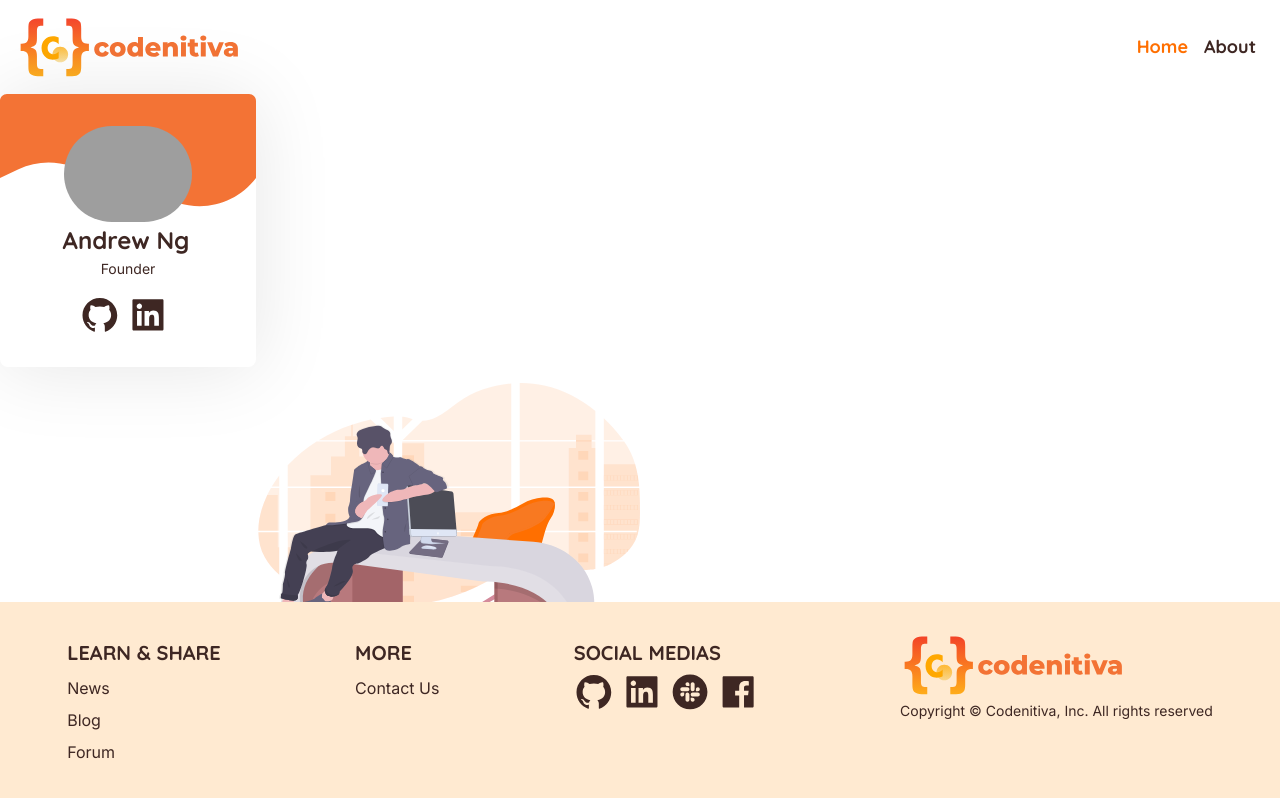
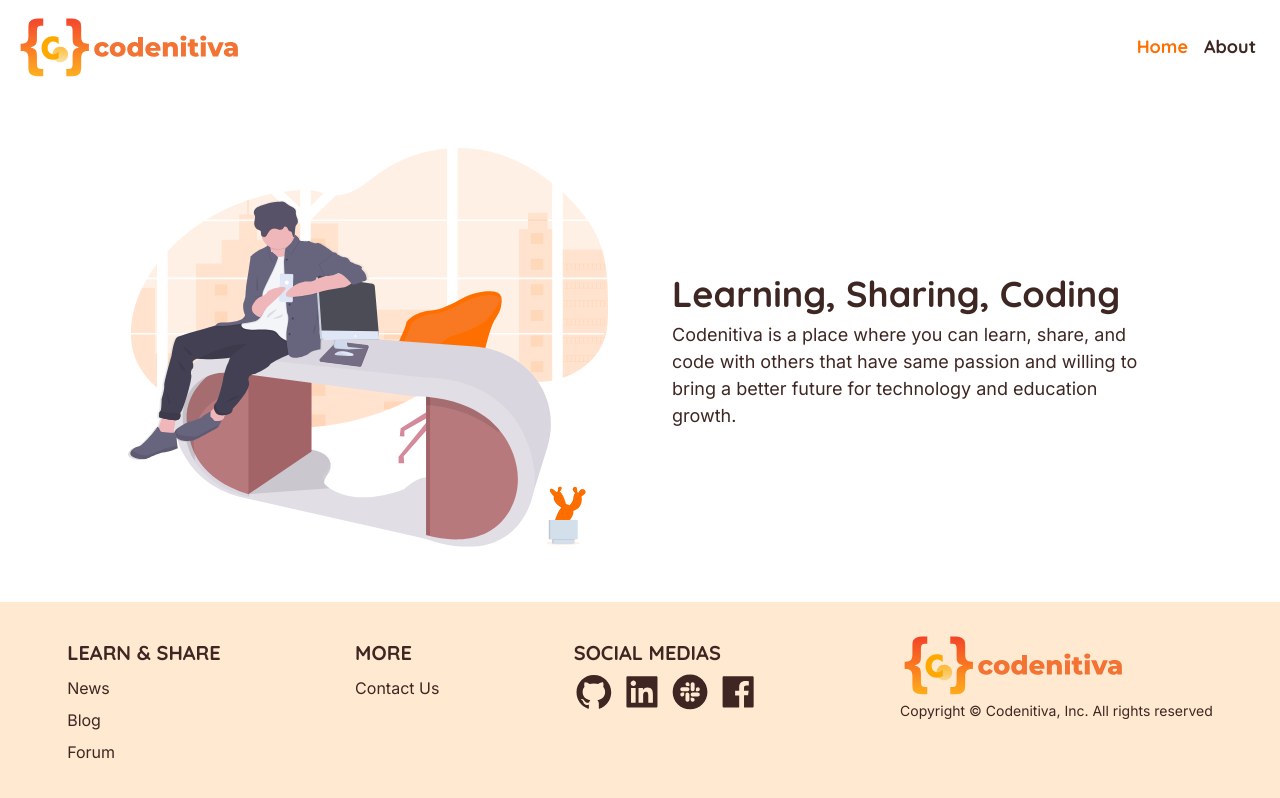
Before and after one commit to codenitiva/codenitiva-website, a React (Create React App) app: page / in a window 1280 px wide. Built offline with nearby package versions, Linux system fonts and the light colour scheme; grey boxes are pictures that could not be loaded.

Commit message:
Fix screen layouts

```diff
--- a/src/App.tsx
+++ b/src/App.tsx
@@ -2,7 +2,6 @@ import React from 'react';
 import Footer from "./components/Footer/Footer";
 import NavBar from './components/NavBar/NavBar';
 import Home from './pages/Home/Home';
-import Card from "./components/Card/Card";
 
 import { BrowserRouter, Route, Switch } from 'react-router-dom';
 
@@ -10,15 +9,8 @@ import "./styles/main.css";
 
 function App() {
   return (
-    <div className="flex flex-col min-h-screen">
+    <div className="flex flex-col justify-between min-h-screen">
       <NavBar />
-      <Card
-        name="Andrew Ng"
-        position="Founder"
-        picture="https://pbs.twimg.com/profile_images/733174243714682880/oyG30NEH_400x400.jpg"
-        iconType={['github', 'linkedin']}
-        iconURL={['https://www.github.com', 'https://www.linkedin.com']}
-      />
       <BrowserRouter>
         <Switch>
           {/* TODO: Bind components to each route */}
--- a/src/components/Footer/Footer.tsx
+++ b/src/components/Footer/Footer.tsx
@@ -4,7 +4,7 @@ import { learnShareItemsLabel, moreItemsLabel, socialMediaItems } from "./Footer
 
 const Footer : React.FC = () => {
   return (
-    <footer className="w-full flex flex-col lg:flex-row lg:justify-around bg-footer absolute bottom-0">
+    <footer className="w-full flex flex-col lg:flex-row lg:justify-around bg-footer">
       <div className="flex flex-col justify-start items-start my-4 lg:my-8 mx-8">
         <div className="footer-header">LEARN & SHARE</div>
         {learnShareItemsLabel.map(({ label, path }, index) => (
--- a/src/components/NavBar/NavBar.tsx
+++ b/src/components/NavBar/NavBar.tsx
@@ -49,7 +49,7 @@ const NavBar: React.FC = () => {
   const closeDrawer = () => setDrawerOpen(false);
 
   return (
-    <nav className="flex flex-row lg:flex-row-reverse items-center justify-between p-4 sticky">
+    <nav className="flex flex-row bg-white lg:flex-row-reverse items-center justify-between p-4 sticky top-0">
       <Drawer open={drawerOpen} close={closeDrawer} />
       <div onClick={openDrawer} className="lg:hidden">
         <img
--- a/src/pages/Home/Home.tsx
+++ b/src/pages/Home/Home.tsx
@@ -3,13 +3,21 @@ import React from 'react';
 const Home: React.FC = () => {
   return (
     <div className="flex flex-col w-full items-center p-4">
-      <div className="flex flex-col w-full lg:max-w-3xl">
+      <div className="flex flex-col w-full lg:max-w-5xl">
         <div className="flex flex-col lg:flex-row items-center">
           <img
             alt="welcome"
-            className="w-full lg:w-1/2"
+            className="w-full lg:w-0 lg:flex-grow"
             src={require('../../assets/vector/welcome.svg')}
           />
+          <div className="ml-0 lg:ml-16 mt-8 lg:mt-0 w-full lg:w-0 lg:flex-grow text-center lg:text-left">
+            <h1>Learning, Sharing, Coding</h1>
+            <p>
+              Codenitiva is a place where you can learn, share, and code with others that
+              have same passion and willing to bring a better future for technology
+              and education growth.
+            </p>
+          </div>
         </div>
       </div>
     </div>
--- a/src/styles/main.css
+++ b/src/styles/main.css
@@ -2,10 +2,6 @@
 
 * {
   @apply box-border;
-}
-
-p {
-  @apply text-dark text-sm font-content;
 }
 
 a.nav-drawer {
@@ -30,6 +26,25 @@ a.active, a:hover {
 
 .header {
   @apply font-header text-dark;
+}
+
+
+p {
+  @apply text-dark text-sm font-content;
+}
+
+h1 {
+  @apply header text-2xl font-bold;
+}
+
+@screen lg {
+  p {
+    @apply text-dark text-lg font-content;
+  }
+
+  h1 {
+    @apply header text-4xl font-bold;
+  }
 }
 
 h2 {
--- a/tailwind.config.js
+++ b/tailwind.config.js
@@ -20,7 +20,7 @@ module.exports = {
       spacing: {
         '72': '18rem',
         '80': '20rem',
-        '88': '22rem'
+        '88': '22rem',
       }
     },
     boxShadow: {
```
